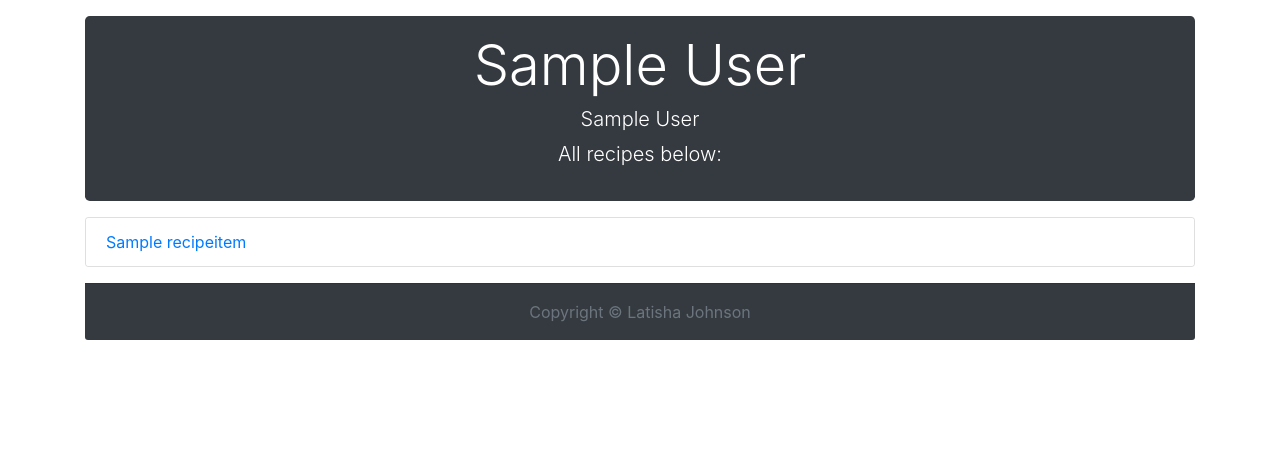
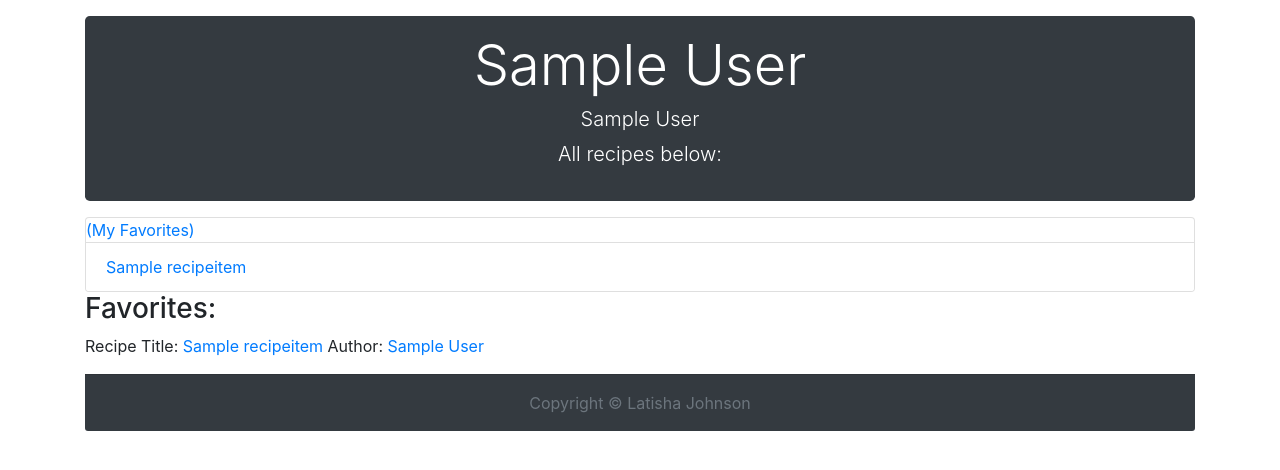
Before and after one commit to Ljohns635/recipebox, a Django app: page /authors/1/ in a window 1280 px wide. Shown: the part 56-526 px from the top of the page. Run offline with Django 3.2, Linux system fonts and the light colour scheme; tables that the repository leaves empty hold one stand-in row (values such as "Sample post"); some libraries are stand-ins or nearby versions.

Commit message:
add edit and favorites

```diff
--- a/recipe_app/models.py
+++ b/recipe_app/models.py
@@ -5,6 +5,7 @@ class Author(models.Model):
     author_name = models.CharField(max_length=150)
     author_bio = models.TextField()
     user = models.OneToOneField(User, on_delete=models.CASCADE)
+    favorites = models.ManyToManyField('RecipeItems', related_name = "fav_recipes", blank=True)
 
     def __str__(self):
         return self.author_name
--- a/recipe_app/views.py
+++ b/recipe_app/views.py
@@ -4,6 +4,7 @@ from recipe_app.forms import AddAuthorForm, AddRecipeForm, LoginForm
 from django.contrib.auth.models import User
 from django.contrib.auth import login, authenticate, logout
 from django.contrib.auth.decorators import login_required, user_passes_test
+from django.core.exceptions import PermissionDenied
 
 # Create your views here.
 def index_view(request):
@@ -19,7 +20,8 @@ def recipe_details(request, post_id):
 def author_details(request, author_id):
     author_obj = Author.objects.get(id=author_id)
     recipes = RecipeItems.objects.filter(author=author_obj)
-    return render(request, 'author_detail.html', {'author': author_obj, 'recipes': recipes})
+    favorite_view = author_obj.favorites.all()
+    return render(request, 'author_detail.html', {'author': author_obj, 'recipes': recipes, 'favorite_view':favorite_view})
 
 @login_required
 def add_author(request):
@@ -75,3 +77,35 @@ def login_view(request):
 def logout_view(request):
     logout(request)
     return HttpResponseRedirect(reverse('homepage'))
+
+@login_required()
+def recipe_edit(request, recipe_id):
+  context = {}
+  edit_recipe = RecipeItems.objects.get(id=recipe_id)
+  if not request.user.is_staff and not edit_recipe.author.user.username == request.user.username:
+    raise PermissionDenied()
+    # if not edit_recipe.author.name == request.user.username:
+    #   raise PermissionDenied()
+  if request.method == "POST":
+    form = AddRecipeForm(request.POST)
+    if form.is_valid():
+      data = form.cleaned_data
+      edit_recipe.title = data['title']
+      # edit_recipe.author = request.user.author
+      edit_recipe.description = data['description']
+      edit_recipe.approx_time = data['approx_time']
+      edit_recipe.instructions = data['instructions']
+      edit_recipe.save()
+      return HttpResponseRedirect(reverse("recipe_details", args=[edit_recipe.id]))
+
+  form = AddRecipeForm(
+    initial={'title': edit_recipe.title, 'author': edit_recipe.author, 'description': edit_recipe.description, 'approx_time': edit_recipe.approx_time, 'instructions': edit_recipe.instructions}
+  )
+  context.update({'form': form})
+  return render(request, "recipe_forms.html", context)
+
+@login_required
+def add_favorites(request, recipe_id):
+    recipe_favorites = RecipeItems.objects.get(id=recipe_id)
+    request.user.author.favorites.add(recipe_favorites)
+    return HttpResponseRedirect('/')
--- a/recipebox/urls.py
+++ b/recipebox/urls.py
@@ -15,12 +15,14 @@ Including another URLconf
 """
 from django.contrib import admin
 from django.urls import path
-from recipe_app.views import index_view, recipe_details, author_details, add_author, add_recipe, login_view, logout_view
+from recipe_app.views import index_view, recipe_details, author_details, add_author, add_recipe, login_view, logout_view, recipe_edit, add_favorites
 urlpatterns = [
     path('', index_view, name='homepage'),
     path('recipes/<int:post_id>/', recipe_details, name='recipe_details'),
     path('authors/<int:author_id>/', author_details, name='author_details'),
     path('addrecipe/', add_recipe, name='add_recipe'),
+    path('edit/<int:recipe_id>/', recipe_edit, name="recipe_edit"),
+    path('favorite/<int:recipe_id>/', add_favorites, name="add_favorites"),
     path('addauthor/', add_author, name='add_author'),
     path('login/', login_view, name='login'),
     path('logout/', logout_view, name='logout'),
--- a/templates/author_detail.html
+++ b/templates/author_detail.html
@@ -49,6 +49,7 @@
       </div>
 
       <div class="card" >
+      <span><a href="/favorites">(My Favorites)</a></span>
         <ul class="list-group list-group-flush">
           {% for item in recipes %}
           <li class="list-group-item">
@@ -58,6 +59,14 @@
         </ul>
       </div>
 
+      <div>
+      <h3>Favorites:</h3>
+      {%for item in favorite_view %}
+      <p>Recipe Title: <a href="/recipes/{{item.id}}/">{{item.title}}</a>
+        Author: <a href="/authors/{{item.author.id}}/">{{item.author}}</a></p>
+      {% endfor %}
+    </div>
+
       <div class="card-footer text-muted p-3 my-3 bg-dark text-center">
         Copyright &copy; Latisha Johnson
       </div>
```
Also changed, not shown: templates/recipe_detail.html (+9 -3 lines), recipe_app/migrations/0002_author_favorites.py (added).
